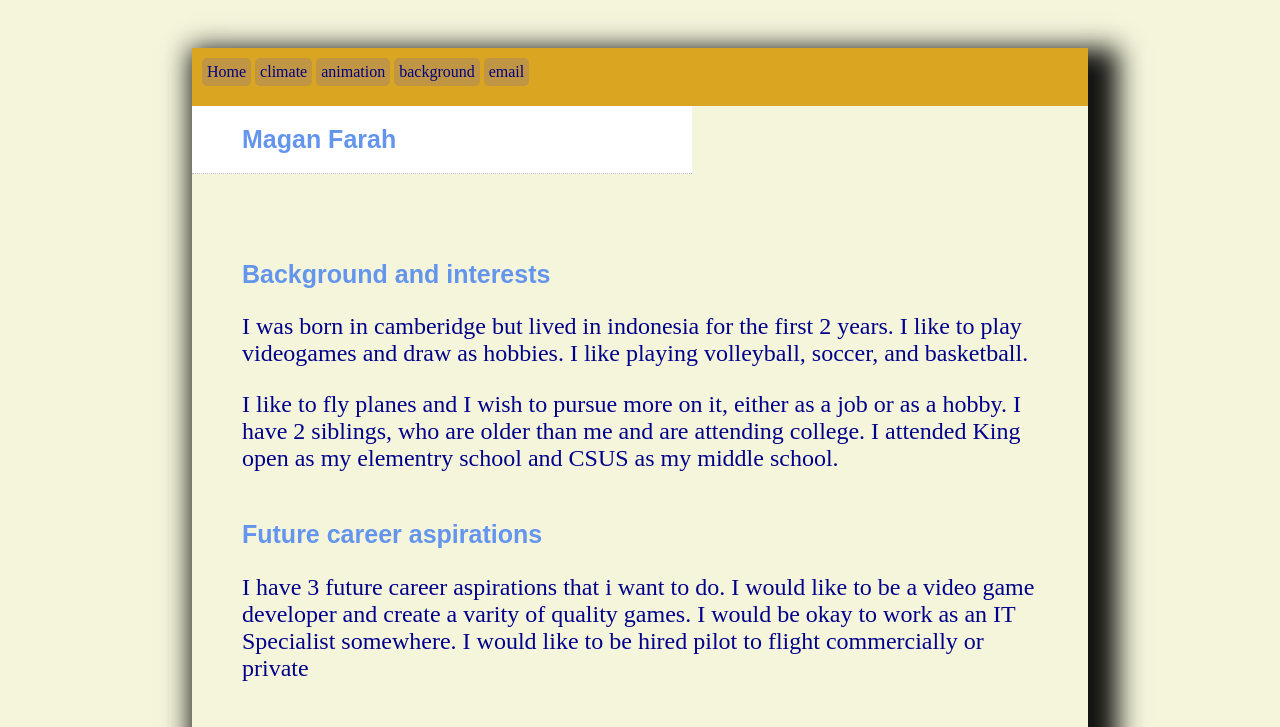
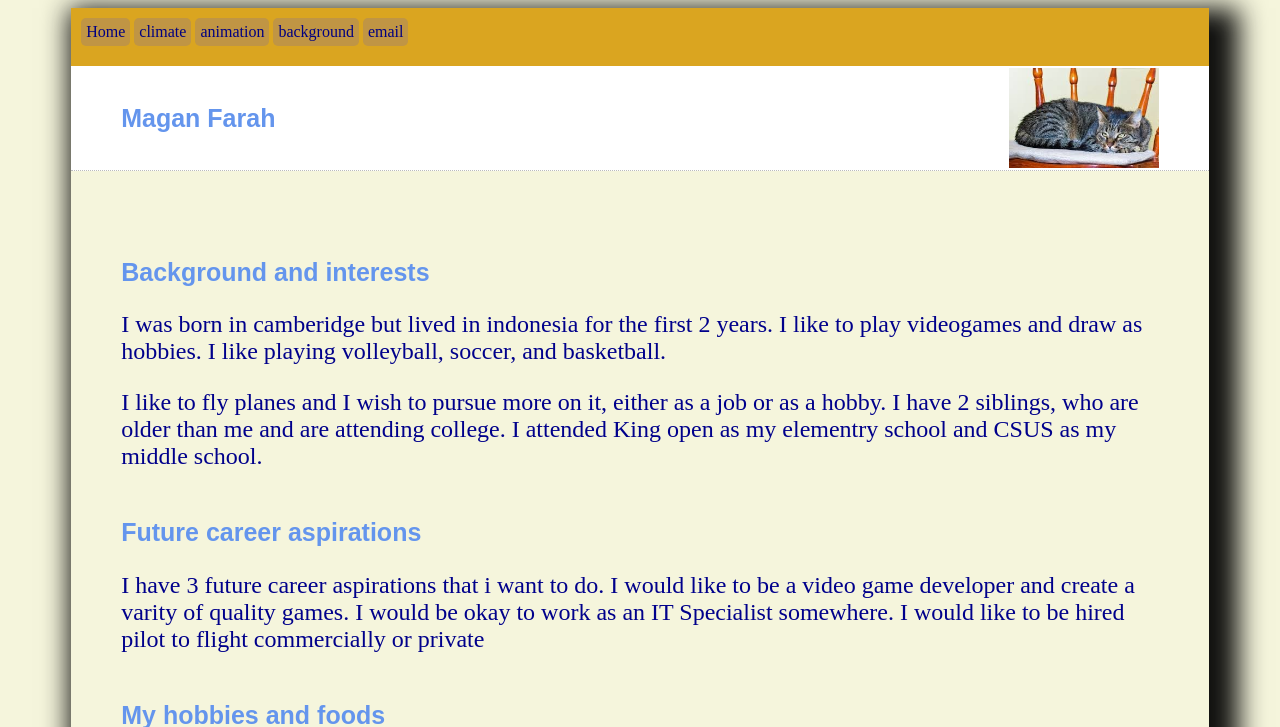
Before and after one commit to 27mfarah-collab/flexbox-to-html1-lab, a plain HTML site: page index.html in a window 1280 px wide. Shown: the top 727 px of the page. Drawn offline with nearby package versions, Linux system fonts and the light colour scheme.

Commit message:
added a logo to my header and used flex to space them apart

```diff
--- a/css/style.css
+++ b/css/style.css
@@ -2,8 +2,8 @@ body {
     background-color:beige;
 }
 .container {
-  width: 56rem;
-  margin: 3rem auto;
+  width: 90%;
+  margin: auto;
 
   box-sizing: border-box;
   box-shadow: 14px 16px 25px 16px rgba(0,0,0,0.93);
@@ -12,14 +12,19 @@ body {
 }
 
 header {
+  /* width: 90%; */
   border-bottom: 1px dotted#bbbbbb;
-  width: 25rem;
+  /* width: 25rem; */
   margin-bottom: 4rem;
   position: sticky;
   top: -15px;
   padding-top: 15px;
 	opacity: 1;
 	Background-color: white;
+  display: flex;
+  flex-direction: row;
+  justify-content: space-between;
+  align-items: center;
 }
 
 main, header{
--- a/index.html
+++ b/index.html
@@ -18,7 +18,11 @@
         </nav>
 
         <!-- the title of the page goes in the header -->
-        <header><h1>Magan Farah</h1></header>
+
+        <header>
+            <h1>Magan Farah</h1>
+            <img src="images/cat.jpeg" alt="cat" height="100">
+        </header>
         <!-- links go into the nav section-->
         <main>
             <section>
```
Also changed, not shown: images/cat.jpeg (added).
